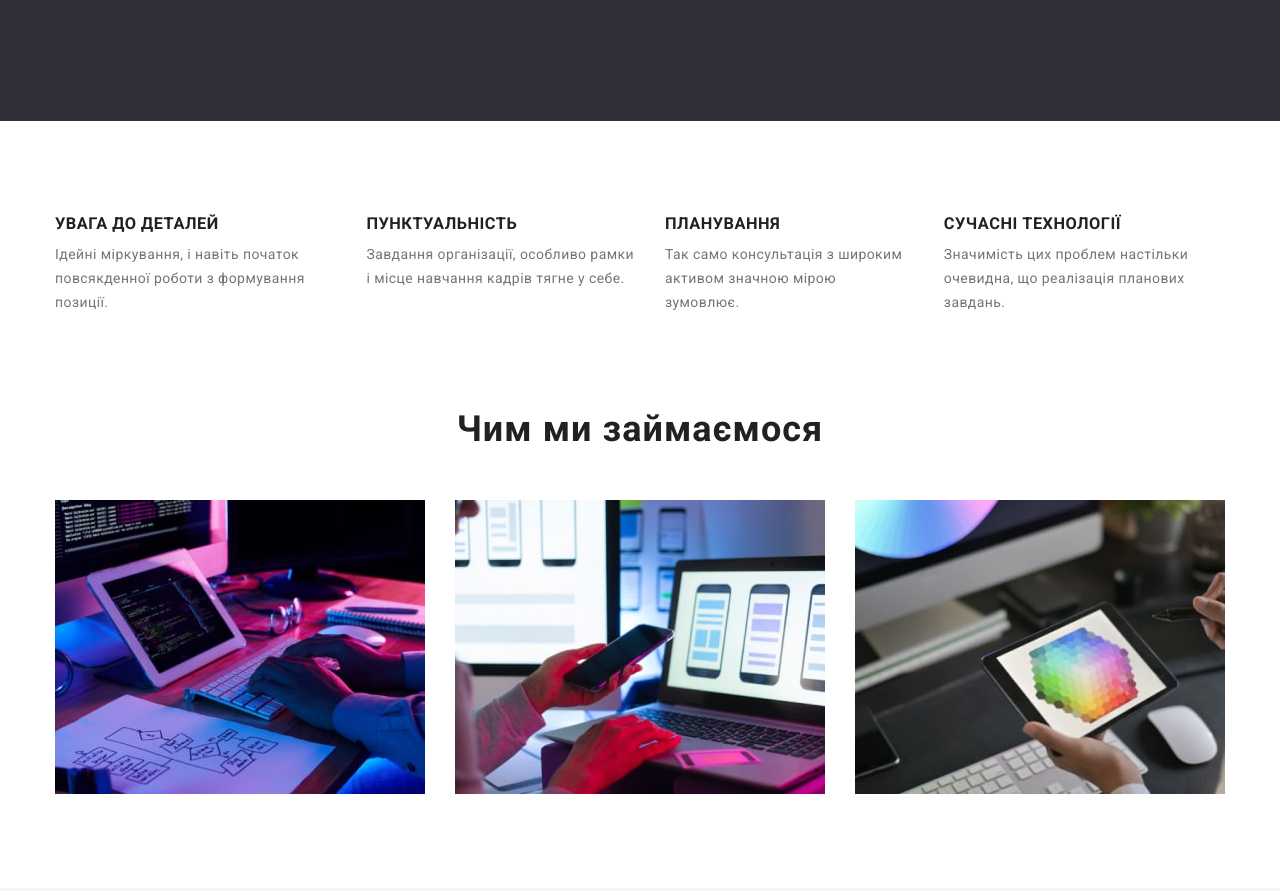
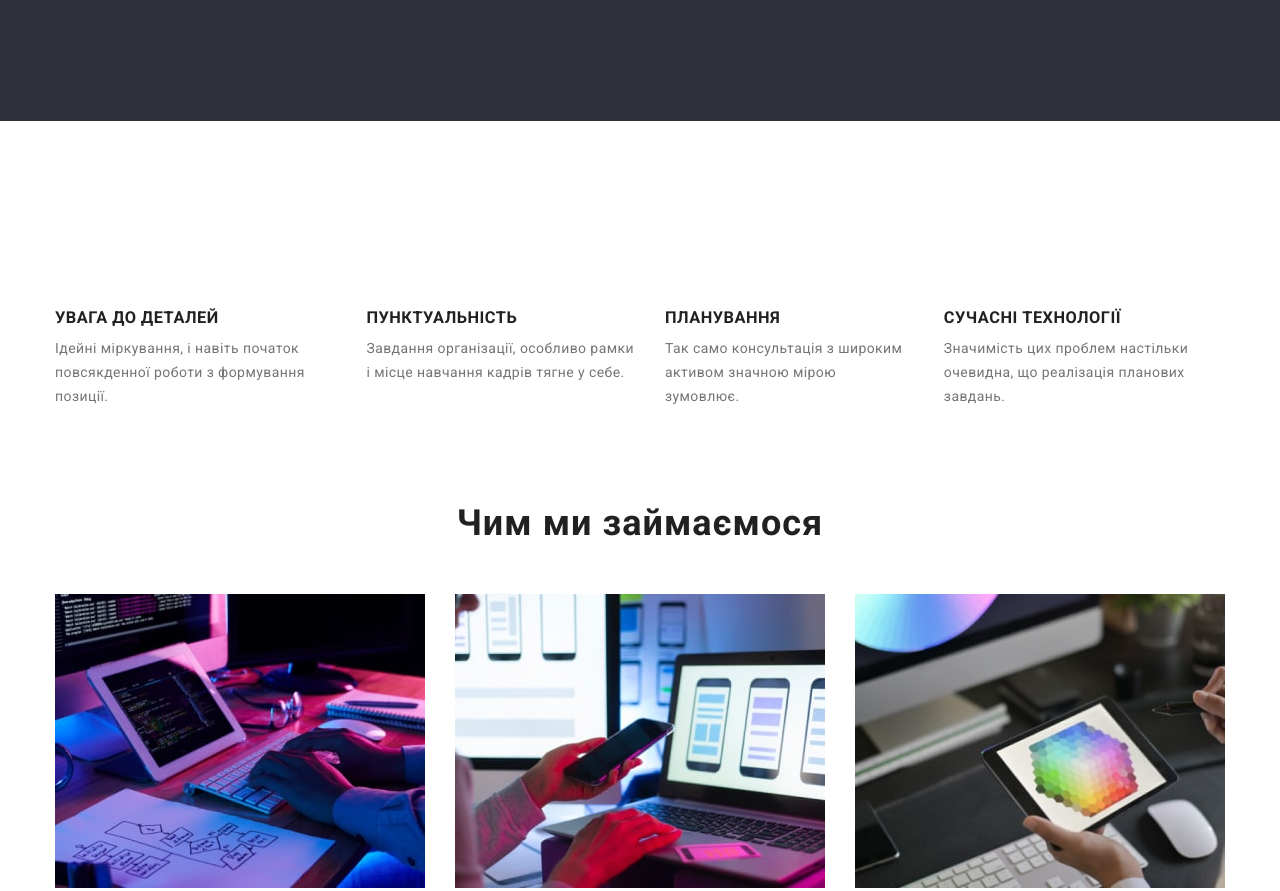
Before and after one commit to ansachuk/goit-markup-hw-03, a plain HTML site: page index.html in a window 1280 px wide. Shown: the part 560-1451 px from the top of the page. Drawn offline with nearby package versions, Linux system fonts and the light colour scheme.

Commit message:
fixed sections

```diff
--- a/css/styles.css
+++ b/css/styles.css
@@ -76,6 +76,12 @@ img {
 	border: 0;
 	padding: 0;
 }
+
+.section{
+	padding-bottom: 94px;
+
+	}
+
 
 
 /* -----------------------Хедер------------------------ */
@@ -169,7 +175,7 @@ img {
 .hero>.container {
 	padding-top: 200px;
 	padding-bottom: 200px;
-	margin-bottom: 94px;
+
 }
 
 .hero-title {
@@ -220,6 +226,10 @@ img {
 
 /* -----------------------------main----------------------------- */
 
+.advences{
+	padding-top: 94px;
+}
+
 .advences.subtitle {
 	margin-bottom: 8px;
 
@@ -235,7 +245,6 @@ img {
 	flex-direction: row;
 	gap: 30px;
 
-	margin-bottom: 94px;
 }
 
 .advences-list-item-p {
@@ -265,7 +274,6 @@ img {
 .working-list {
 	display: flex;
 	gap: 30px;
-	margin-bottom: 94px;
 }
 
 .our-team-title {
@@ -276,7 +284,6 @@ img {
 	display: flex;
 	flex-direction: row;
 	gap: 30px;
-	padding-bottom: 94px;
 }
 
 .member {
--- a/index.html
+++ b/index.html
@@ -50,7 +50,7 @@
 					<button type="button" class="hero-button">Замовити послугу</button>
 				</div>
 			</section>
-			<section class="advences">
+			<section class="advences section">
 				<div class="container">
 					<h2 class="advences invisible">Наші переваги</h2>
 					<ul class="advences-list list">
@@ -79,7 +79,7 @@
 					</ul>
 				</div>
 			</section>
-			<section class="working">
+			<section class="working section">
 				<div class="container">
 					<h2 class="working title">Чим ми займаємося</h2>
 					<ul class="working-list list">
@@ -96,7 +96,7 @@
 				</div>
 			</section>
 			<section class="our-team">
-				<div class="container">
+				<div class="container section">
 					<h2 class="our-team-title title">Наша команда</h2>
 					<ul class="team-members list">
 						<li class="member">
```
